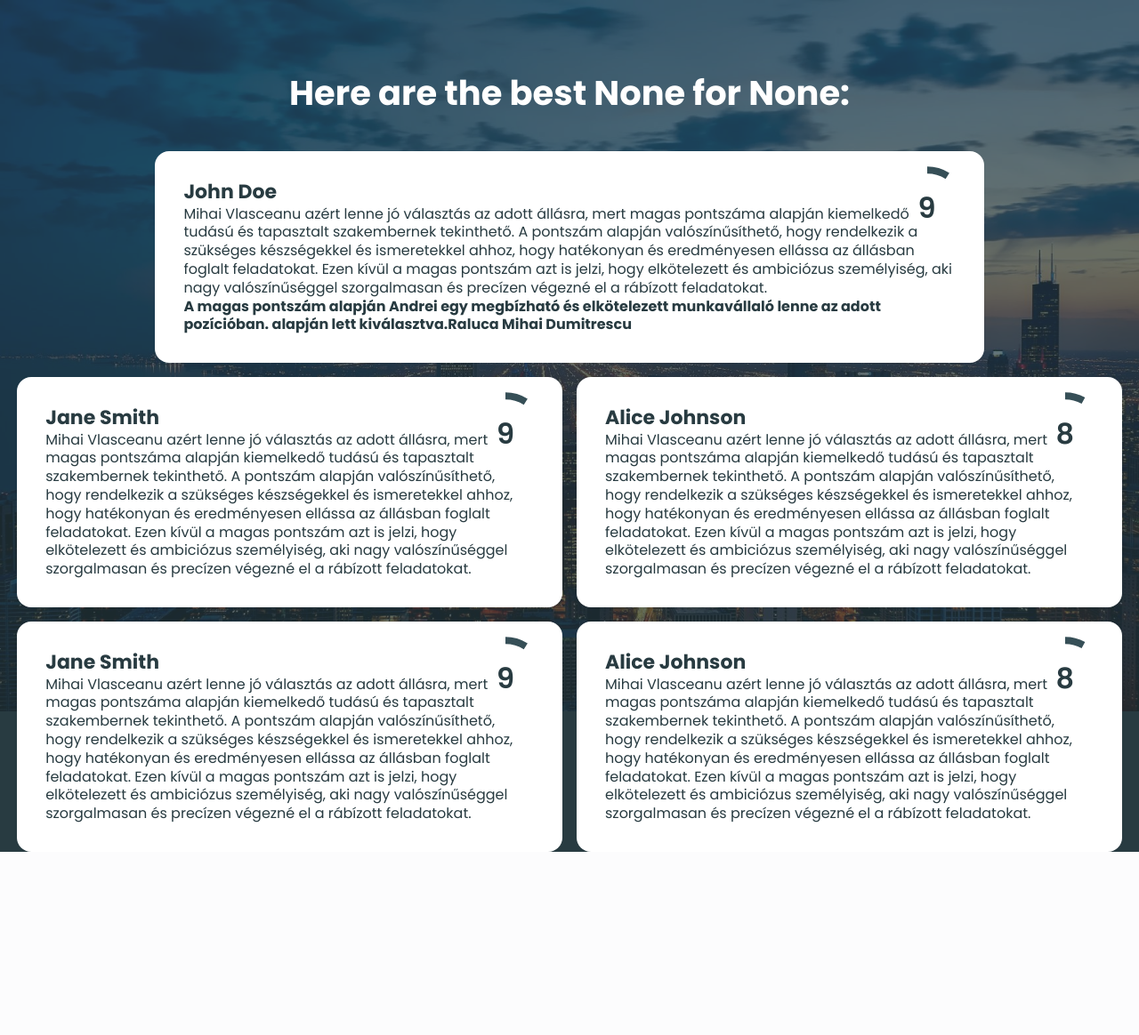
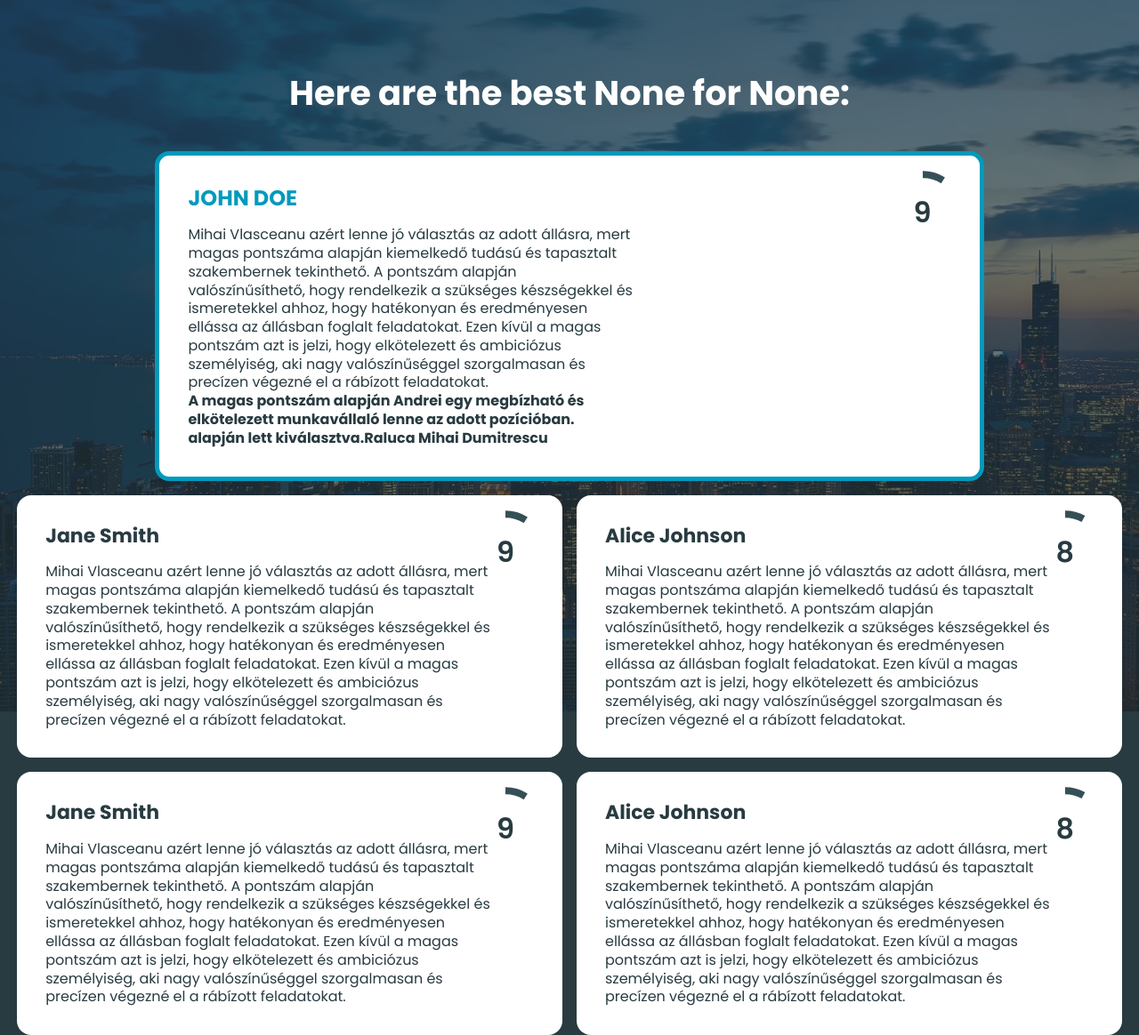
Before and after one commit to DataLensGit/hack_tech, a FastAPI app: page /dummy_candidates in a window 1280 px wide. Shown: the whole page at 89% size. Before the commit the page ends 958 px from the top, so only its background shows below. Run offline with FastAPI, Linux system fonts and the light colour scheme; some libraries are stand-ins or nearby versions.

Commit message:
Changes by IP fina2

```diff
--- a/static/css/subpage.css
+++ b/static/css/subpage.css
@@ -37,6 +37,7 @@ h1 {
 .item:first-of-type {
     width: 75%;
     margin: 0 auto;
+    border: 5px solid var(--blue);
 }
 
 .item .rating {
@@ -71,4 +72,16 @@ h1 {
 
 .item h3 {
     font-size: 1.375rem;
+    margin-bottom: 1rem;
+    max-width: 500px;
 }
+
+.item:first-of-type h3 {
+    text-transform: uppercase;
+    font-size: 1.5rem;
+    color: var(--blue);
+}
+
+.item p {
+    max-width: 500px;
+}
```
Also changed, not shown: 4 other files.
